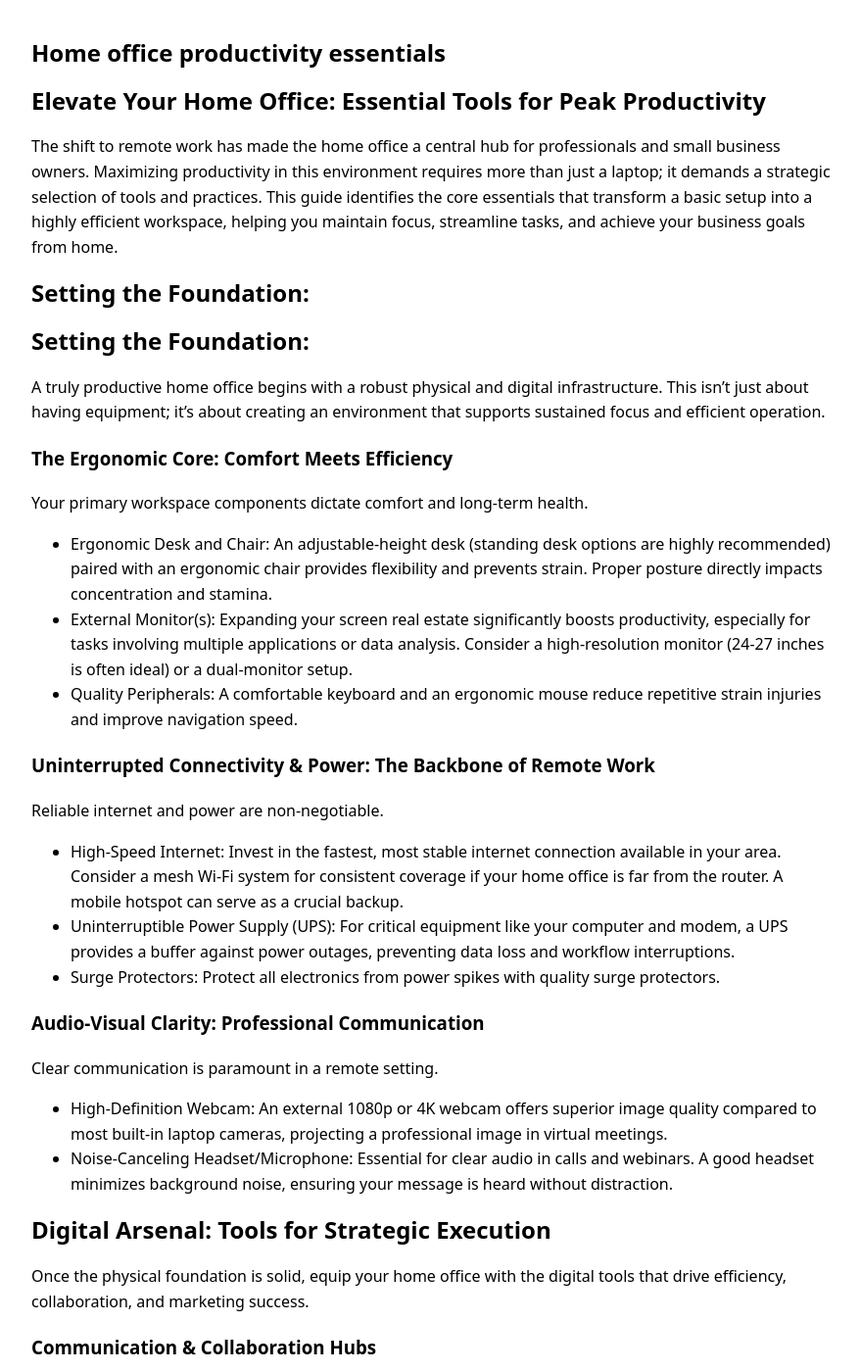
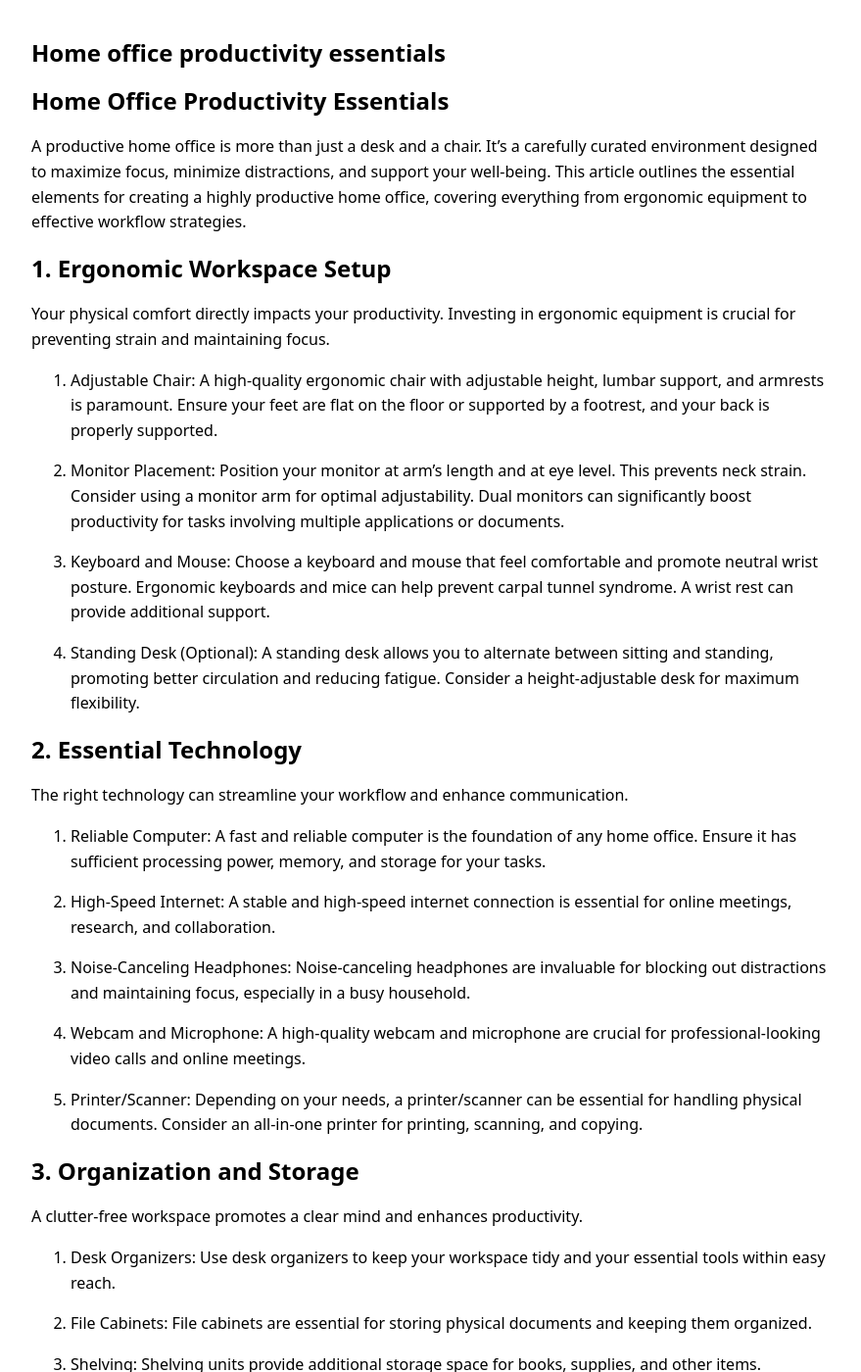
Before and after one commit to ironaclaw/ironaclaw.github.io, a Jekyll site: the page built from _posts/2026-02-18-home-office-productivity-essentials.md, in a window 1280 px wide and 1400 px high. Shown: the whole window at 98% size, without its empty margins (198-1077 px from the left). Built offline with Jekyll 4.4.1, drawn with Linux system fonts in a browser that asks for light colours; some of the changed text lies outside the part shown.

Commit message:
Add 2026-02-18-home-office-productivity-essentials.md

```diff
--- a/_posts/2026-02-18-home-office-productivity-essentials.md
+++ b/_posts/2026-02-18-home-office-productivity-essentials.md
@@ -6,86 +6,93 @@ date: '2026-02-18'
 description: ''
 tags: []
 keywords: []
-model_used: gemini-2.5-flash
+model_used: gemini-2.0-flash-001
 ---
 
-# Elevate Your Home Office: Essential Tools for Peak Productivity
+# Home Office Productivity Essentials
 
-The shift to remote work has made the home office a central hub for professionals and small business owners. Maximizing productivity in this environment requires more than just a laptop; it demands a strategic selection of tools and practices. This guide identifies the core essentials that transform a basic setup into a highly efficient workspace, helping you maintain focus, streamline tasks, and achieve your business goals from home.
+A productive home office is more than just a desk and a chair. It's a carefully curated environment designed to maximize focus, minimize distractions, and support your well-being. This article outlines the essential elements for creating a highly productive home office, covering everything from ergonomic equipment to effective workflow strategies.
 
-## Setting the Foundation:
+## 1. Ergonomic Workspace Setup
 
-## Setting the Foundation:
+Your physical comfort directly impacts your productivity. Investing in ergonomic equipment is crucial for preventing strain and maintaining focus.
 
-A truly productive home office begins with a robust physical and digital infrastructure. This isn't just about having equipment; it's about creating an environment that supports sustained focus and efficient operation.
+1.  Adjustable Chair: A high-quality ergonomic chair with adjustable height, lumbar support, and armrests is paramount. Ensure your feet are flat on the floor or supported by a footrest, and your back is properly supported.
 
-### The Ergonomic Core: Comfort Meets Efficiency
+2.  Monitor Placement: Position your monitor at arm's length and at eye level. This prevents neck strain. Consider using a monitor arm for optimal adjustability. Dual monitors can significantly boost productivity for tasks involving multiple applications or documents.
 
-Your primary workspace components dictate comfort and long-term health.
-*   Ergonomic Desk and Chair: An adjustable-height desk (standing desk options are highly recommended) paired with an ergonomic chair provides flexibility and prevents strain. Proper posture directly impacts concentration and stamina.
-*   External Monitor(s): Expanding your screen real estate significantly boosts productivity, especially for tasks involving multiple applications or data analysis. Consider a high-resolution monitor (24-27 inches is often ideal) or a dual-monitor setup.
-*   Quality Peripherals: A comfortable keyboard and an ergonomic mouse reduce repetitive strain injuries and improve navigation speed.
+3.  Keyboard and Mouse: Choose a keyboard and mouse that feel comfortable and promote neutral wrist posture. Ergonomic keyboards and mice can help prevent carpal tunnel syndrome. A wrist rest can provide additional support.
 
-### Uninterrupted Connectivity & Power: The Backbone of Remote Work
+4.  Standing Desk (Optional): A standing desk allows you to alternate between sitting and standing, promoting better circulation and reducing fatigue. Consider a height-adjustable desk for maximum flexibility.
 
-Reliable internet and power are non-negotiable.
-*   High-Speed Internet: Invest in the fastest, most stable internet connection available in your area. Consider a mesh Wi-Fi system for consistent coverage if your home office is far from the router. A mobile hotspot can serve as a crucial backup.
-*   Uninterruptible Power Supply (UPS): For critical equipment like your computer and modem, a UPS provides a buffer against power outages, preventing data loss and workflow interruptions.
-*   Surge Protectors: Protect all electronics from power spikes with quality surge protectors.
+## 2. Essential Technology
 
-### Audio-Visual Clarity: Professional Communication
+The right technology can streamline your workflow and enhance communication.
 
-Clear communication is paramount in a remote setting.
-*   High-Definition Webcam: An external 1080p or 4K webcam offers superior image quality compared to most built-in laptop cameras, projecting a professional image in virtual meetings.
-*   Noise-Canceling Headset/Microphone: Essential for clear audio in calls and webinars. A good headset minimizes background noise, ensuring your message is heard without distraction.
+1.  Reliable Computer: A fast and reliable computer is the foundation of any home office. Ensure it has sufficient processing power, memory, and storage for your tasks.
 
-## Digital Arsenal: Tools for Strategic Execution
+2.  High-Speed Internet: A stable and high-speed internet connection is essential for online meetings, research, and collaboration.
 
-Once the physical foundation is solid, equip your home office with the digital tools that drive efficiency, collaboration, and marketing success.
+3.  Noise-Canceling Headphones: Noise-canceling headphones are invaluable for blocking out distractions and maintaining focus, especially in a busy household.
 
-### Communication & Collaboration Hubs
+4.  Webcam and Microphone: A high-quality webcam and microphone are crucial for professional-looking video calls and online meetings.
 
-Streamline team interactions and file sharing.
-*   Video Conferencing Platforms: Tools like Zoom, Google Meet, or Microsoft Teams are indispensable for virtual meetings, client presentations, and team syncs.
-*   Team Messaging Applications: Slack or Microsoft Teams facilitate real-time communication, reducing email clutter and fostering quick decision-making.
-*   Cloud Storage & Sharing: Google Drive, Dropbox, or OneDrive ensure secure file storage, easy sharing, and collaborative document editing.
+5.  Printer/Scanner: Depending on your needs, a printer/scanner can be essential for handling physical documents. Consider an all-in-one printer for printing, scanning, and copying.
 
-### Project Management & Task Automation
+## 3. Organization and Storage
 
-Organize workflows and maximize output.
-*   Project Management Software: Platforms such as Asana, Trello, ClickUp, or Monday.com help track tasks, manage deadlines, and visualize project progress, crucial for coordinating marketing campaigns and content creation.
-*   Task Management Apps: Simple tools like Todoist or Google Tasks provide personal organization for daily priorities.
-*   Automation Tools: Zapier or IFTTT can automate repetitive tasks, linking different applications to create seamless workflows (e.g., automatically adding new leads from a form to your CRM).
+A clutter-free workspace promotes a clear mind and enhances productivity.
 
-### Content Creation & Digital Marketing Powerhouses
+1.  Desk Organizers: Use desk organizers to keep your workspace tidy and your essential tools within easy reach.
 
-These tools are central to any digital marketing strategy.
-*   Graphic Design Software: Canva offers user-friendly templates for social media graphics, presentations, and basic marketing collateral. For more advanced needs, Adobe Creative Cloud (Photoshop, Illustrator) remains the industry standard.
-*   Writing & Editing Aids: Grammarly and Hemingway Editor refine your copy, ensuring clarity, conciseness, and grammatical correctness across all content.
-*   SEO Tools: SEMrush, Ahrefs, or Moz are critical for keyword research, competitor analysis, site audits, and tracking search performance—foundational for driving organic traffic.
-*   Social Media Management Platforms: Buffer, Hootsuite, or Sprout Social enable scheduling posts, monitoring engagement, and analyzing performance across multiple social channels from a single dashboard.
-*   Email Marketing Services: Mailchimp, Constant Contact, or ConvertKit are essential for building subscriber lists, designing campaigns, and analyzing email performance to nurture leads and engage customers.
-*   Website Builders/CMS: For managing your digital storefront or blog, platforms like WordPress (with plugins for SEO, e-commerce) or Shopify are vital for content publishing and online sales.
+2.  File Cabinets: File cabinets are essential for storing physical documents and keeping them organized.
 
-### Data Analysis & Reporting
+3.  Shelving: Shelving units provide additional storage space for books, supplies, and other items.
 
-Make informed decisions with actionable insights.
-*   Web Analytics: Google Analytics provides deep insights into website traffic, user behavior, and conversion funnels, guiding optimization efforts.
-*   Reporting Dashboards: Tools like Google Data Studio (now Looker Studio) allow you to consolidate data from various sources into custom, shareable reports, simplifying performance tracking for clients or internal stakeholders.
+4.  Cable Management: Invest in cable management solutions to keep your cords organized and prevent clutter.
 
-### Security & Data Protection
+## 4. Lighting and Environment
 
-Safeguard your digital assets and privacy.
-*   Password Manager: LastPass or 1Password securely store and generate complex passwords, reducing vulnerability to breaches.
-*   Cloud Backup Solutions: Services like Backblaze or Carbonite automatically back up your entire system, providing peace of mind against hardware failure or accidental deletion.
-*   Antivirus & Malware Protection: Robust software (e.g., Bitdefender, Norton) is crucial for protecting your system from threats.
-*   Virtual Private Network (VPN): A VPN encrypts your internet connection, protecting your data when using public Wi-Fi or enhancing privacy at home.
+Proper lighting and a comfortable environment are crucial for reducing eye strain and promoting well-being.
 
-## Productivity & Wellness Enhancers
+1.  Natural Light: Maximize natural light in your workspace. Position your desk near a window if possible.
 
-Beyond core functionality, consider tools that optimize your focus and well-being.
-*   Time Management Apps: The Pomodoro Technique (implemented via apps like Focus@Will or simple timers) helps structure work intervals and breaks, combating burnout.
-*   Focus Tools: Noise-canceling headphones (physical) and website blockers (e.g., Freedom
+2.  Task Lighting: Supplement natural light with task lighting to provide focused illumination for your work.
+
+3.  Room Lighting: Ensure adequate room lighting to reduce eye strain and create a comfortable atmosphere.
+
+4.  Temperature Control: Maintain a comfortable temperature in your workspace. Use a thermostat or fan to regulate the temperature.
+
+5.  Plants: Adding plants to your home office can improve air quality and create a more pleasant and calming environment.
+
+## 5. Workflow and Productivity Tools
+
+Effective workflow strategies and productivity tools can help you stay organized, focused, and on track.
+
+1.  Task Management Software: Use task management software like Asana, Trello, or Todoist to organize your tasks, set deadlines, and track your progress.
+
+2.  Calendar and Scheduling Tools: Use a calendar and scheduling tool like Google Calendar or Calendly to manage your appointments and schedule your time effectively.
+
+3.  Note-Taking Apps: Use a note-taking app like Evernote or OneNote to capture ideas, take notes, and organize your thoughts.
+
+4.  Time Tracking Software: Use time tracking software like Toggl Track or RescueTime to monitor how you spend your time and identify areas for improvement.
+
+5.  Focus Apps: Use focus apps like Freedom or Forest to block out distractions and stay focused on your work.
+
+## 6. Prioritize Breaks and Well-being
+
+Taking regular breaks and prioritizing your well-being is essential for maintaining productivity and preventing burnout.
+
+1.  Schedule Regular Breaks: Schedule short breaks throughout the day to stretch, walk around, or do something you enjoy.
+
+2.  Practice Mindfulness: Practice mindfulness techniques like meditation or deep breathing to reduce stress and improve focus.
+
+3.  Stay Hydrated: Drink plenty of water throughout the day to stay hydrated and maintain energy levels.
+
+4.  Get Enough Sleep: Aim for 7-8 hours of sleep per night to improve your cognitive function and overall well-being.
+
+5.  Separate Work and Personal Life: Establish clear boundaries between your work and personal life to prevent burnout and maintain a healthy work-life balance.
 
 ## Conclusion
-In conclusion, equipping your home office with these digital marketing tools—from email marketing platforms and website builders to data analytics and security solutions—is crucial for maximizing productivity and protecting your business. Prioritize tools that directly address your specific needs and goals, ensuring a streamlined workflow and data-driven decision-making. By investing in these essentials, you'll be well-positioned to grow your business and achieve your marketing objectives.
+
+Creating a productive home office is an ongoing process that requires careful planning and attention to detail. By investing in ergonomic equipment, essential technology, and effective workflow strategies, you can create an environment that supports your focus, well-being, and overall productivity. Remember to prioritize breaks, maintain a healthy work-life balance, and continuously adapt your workspace to meet your evolving needs.
```
